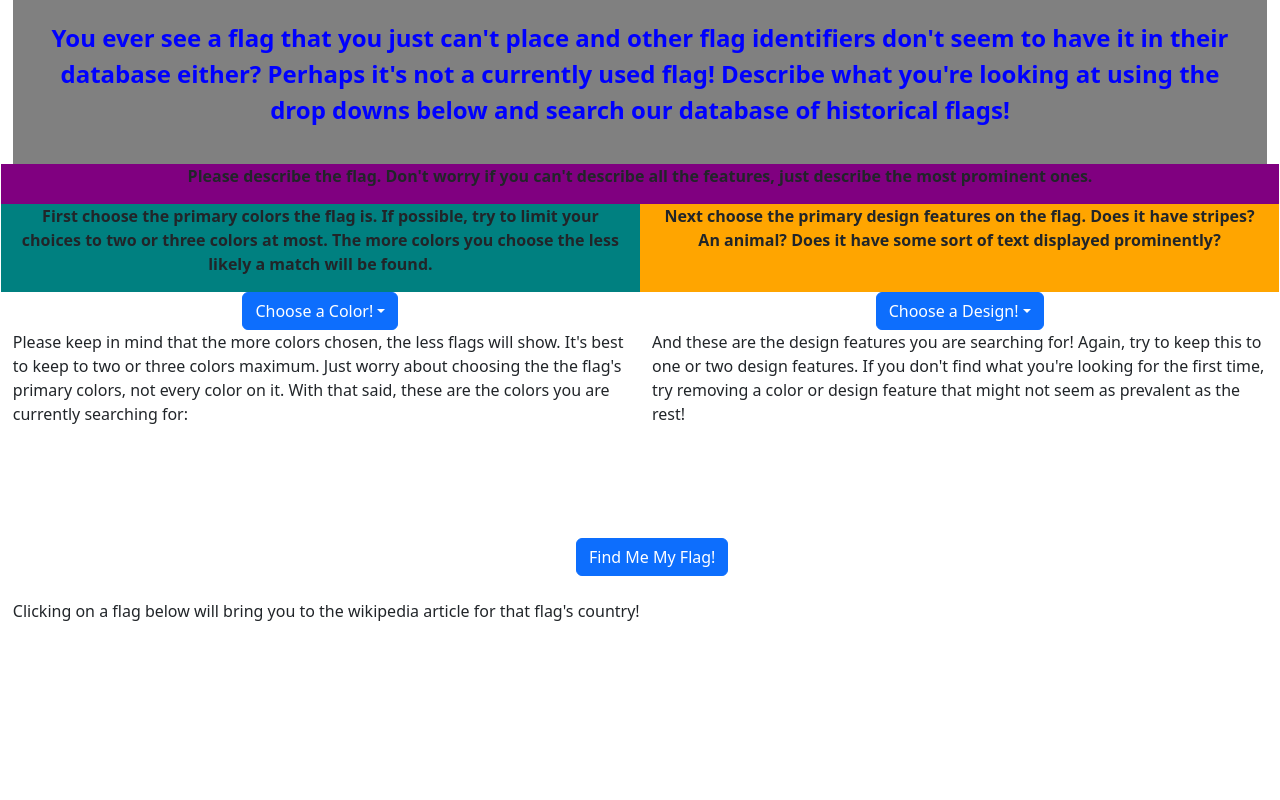
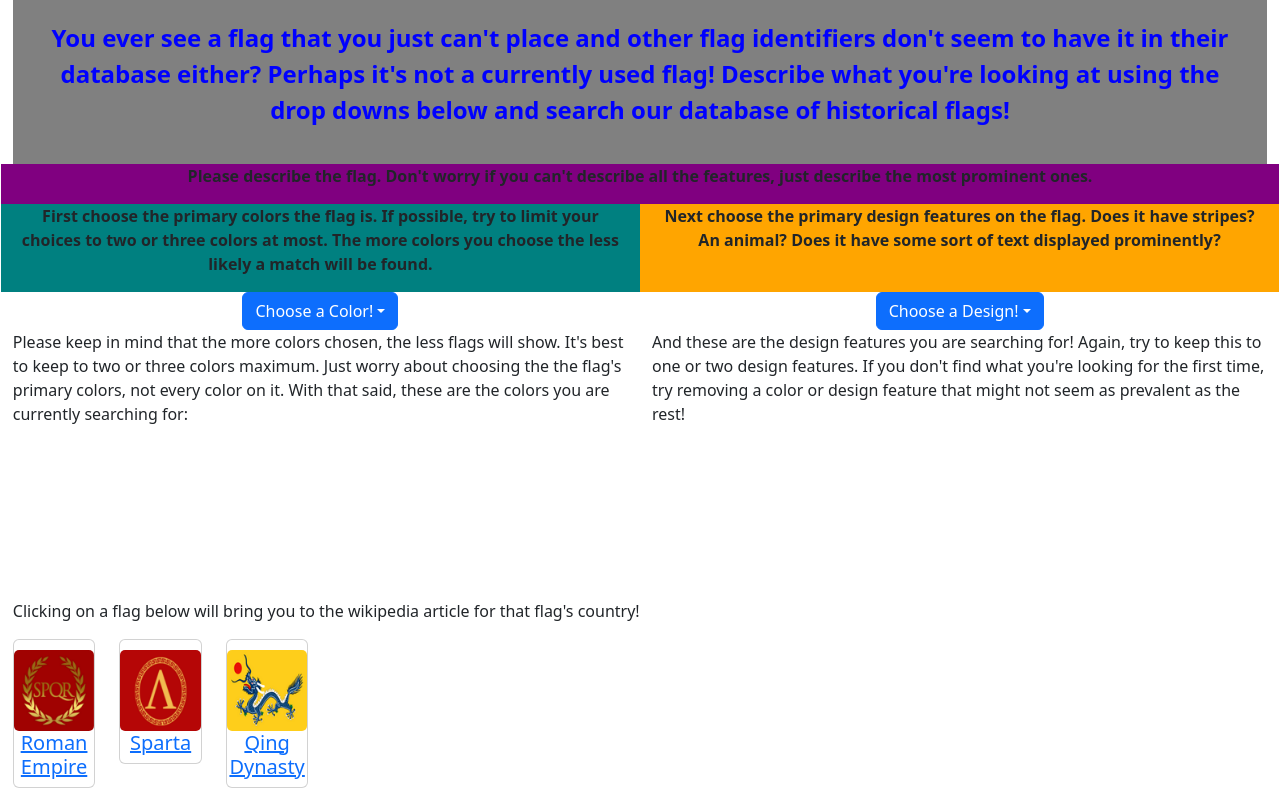
Before and after one commit to CyrusAnakii/flags, a React (Create React App) app: page / in a window 1280 px wide. Built offline with nearby package versions, Linux system fonts and the light colour scheme.

Commit message:
New/Better way of Rendering Flags

```diff
--- a/src/components/Finder.js
+++ b/src/components/Finder.js
@@ -1,8 +1,6 @@
+import React from "react";
 import { Card } from "react-bootstrap";
 import flagArray from "../MasterList";
-import { createRoot } from "react-dom/client";
-import HomePage from "./HomePage";
-import { useEffect } from "react";
 
 //NOTE TO SELF: VERY IMPORTANT TO USE VAR FOR RESULTS
 function Finder(
@@ -148,7 +146,8 @@ function Finder(
   const stepTwelve = stepEleven.filter((element) =>
     symbolResults.includes(element)
   );
-  const flagParade = stepTwelve.map((result) => (
+
+  return stepTwelve.map((result) => (
     <div className="col-1">
       <Card key={result.id}>
         <Card.Link href={result.link}>
@@ -158,10 +157,6 @@ function Finder(
       </Card>
     </div>
   ));
-
-  const container = document.getElementById("space");
-  const root = createRoot(container);
-  root.render(flagParade);
 }
 
 export default Finder;
--- a/src/components/HomePage.js
+++ b/src/components/HomePage.js
@@ -1,7 +1,6 @@
 import React, { useState, useEffect, Component } from "react";
 import { Dropdown, Button } from "react-bootstrap";
 import Finder from "../components/Finder";
-import { createRoot } from "react-dom/client";
 
 function HomePage() {
   const [redState, setRedState] = useState(false);
@@ -281,10 +280,14 @@ function HomePage() {
           </p>
         </div>
       </div>
-      <div className="CenterThis">
-        <Button
-          onClick={() =>
-            Finder(
+      <div className="Space">
+        <p>
+          Clicking on a flag below will bring you to the wikipedia article for
+          that flag's country!
+        </p>
+      </div>
+      <div className="row" id="space">
+        {Finder(
           redState,
           orangeState,
           yellowState,
@@ -298,19 +301,8 @@ function HomePage() {
           textState,
           animalState,
           symbolState
-            )
-          }
-        >
-          Find Me My Flag!
-        </Button>
+        )}
       </div>
-      <div className="Space">
-        <p>
-          Clicking on a flag below will bring you to the wikipedia article for
-          that flag's country!
-        </p>
-      </div>
-      <div className="row" id="space"></div>
     </div>
   );
 }
```
Lines whose indentation alone changed are shown as unchanged.
